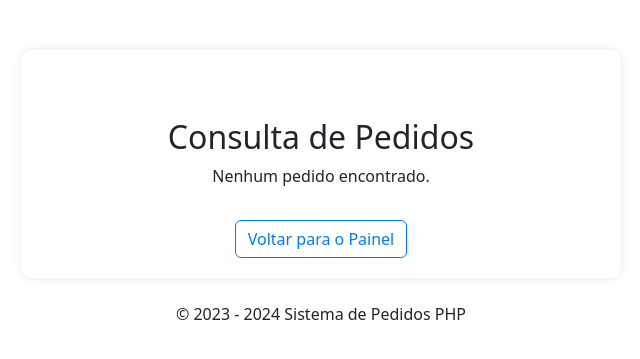
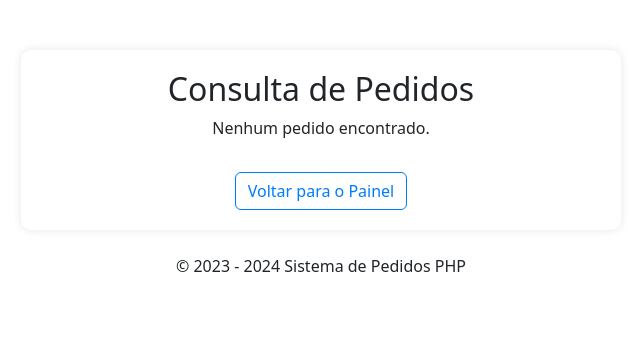
Before and after one commit to Njeskj/projeto37, a PHP site: page /consulta.php?p=conpedido in a window 1280 px wide. Shown: the part 112-471 px from the top of the page, without its empty margins (319-959 px from the left). Run offline with PHP 8.4, Linux system fonts and the light colour scheme; the visitor is signed in with stand-in values (Sample User, id 1); data that the repository does not hold is empty.

Commit message:
Sistema de Pedido (v1.0)

```diff
--- a/conpedido.php
+++ b/conpedido.php
@@ -21,7 +21,7 @@ $conn->close();
 
 
 
-<div class="container mt-5">
+
 <h2>Consulta de Pedidos</h2>
 
 <?php if ($result->num_rows > 0) : ?>
@@ -50,4 +50,3 @@ $conn->close();
 <?php endif; ?>
 
 <a href="dashboard.php" class="btn btn-primary mt-3">Voltar para o Painel</a>
-</div>
```
Lines whose indentation alone changed are shown as unchanged.
